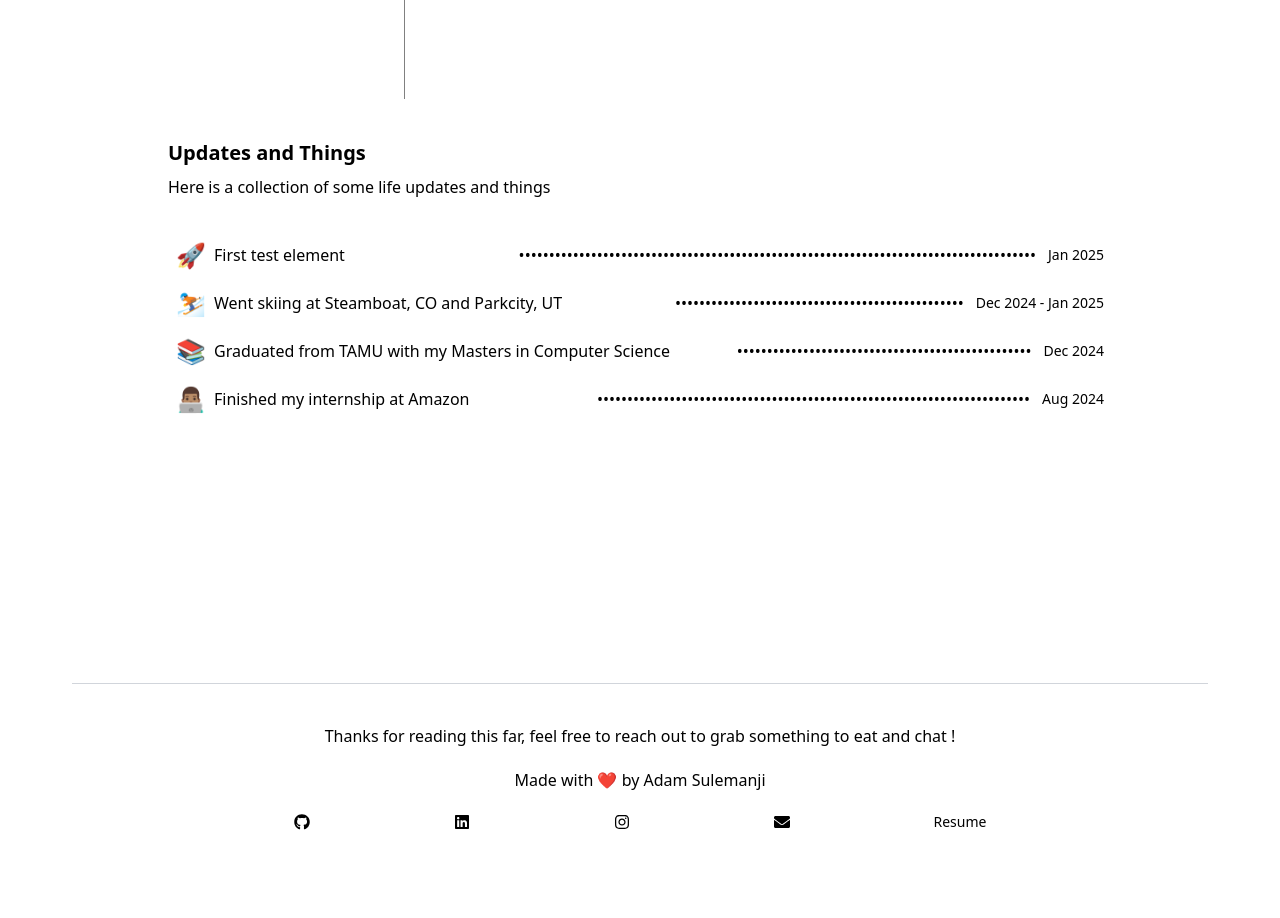
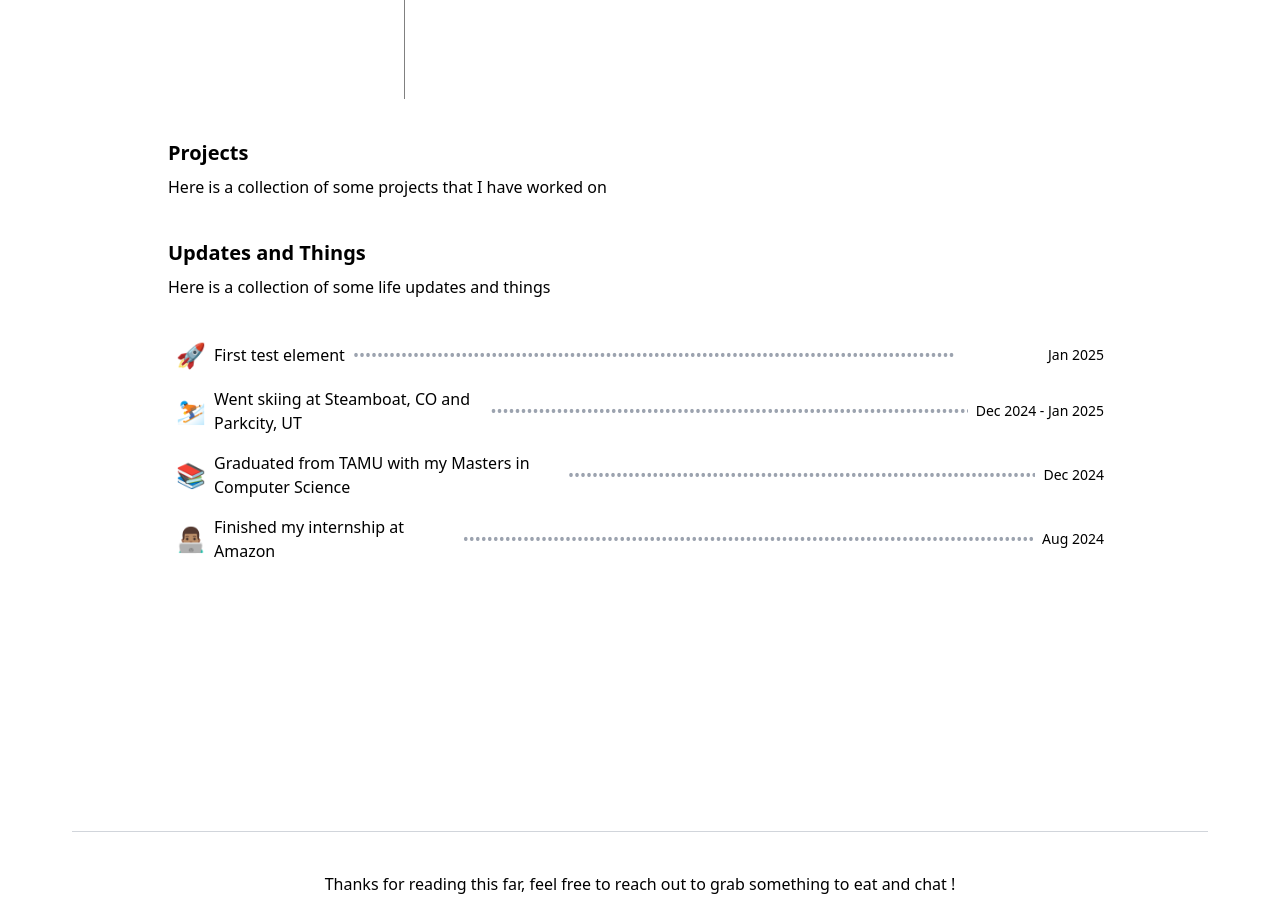
Before and after one commit to adamsulemanji/PersonalWebsite, a Next.js app in the folder frontend/: page / in a window 1280 px wide. Shown: the part 1740-2658 px from the top of the page. Before the commit the page ends 2612 px from the top, so only its background shows below. Built offline with nearby package versions, Linux system fonts and the light colour scheme.

Commit message:
Upating nav bar and adding dynamic dots for updates

```diff
--- a/frontend/src/app/page.tsx
+++ b/frontend/src/app/page.tsx
@@ -2,6 +2,7 @@
 
 import { useState, useEffect } from 'react';
 import { FaGithub, FaLinkedin, FaInstagram, FaEnvelope } from 'react-icons/fa';
+import { FaArrowRight } from 'react-icons/fa6';
 import Updates from '@/components/Update';
 
 export default function Home() {
@@ -185,11 +186,19 @@ export default function Home() {
             </section>
             <div>
               <p className='group relative mt-2 inline-block text-xl font-bold'>
-                Updates and Things
-                <span className='absolute bottom-0 left-0 mt-1 block h-[2px] w-0 bg-current transition-all duration-300 group-hover:w-full'></span>
+                Projects{' '}
+                <span className='absolute bottom-0 left-0 mt-1 block h-[1px] w-0 bg-current transition-all duration-300 group-hover:w-full'></span>
               </p>
               <p className='mt-2'>
-                {' '}
+                Here is a collection of some projects that I have worked on
+              </p>
+            </div>
+            <div>
+              <p className='group relative mt-2 inline-block text-xl font-bold'>
+                Updates and Things{' '}
+                <span className='absolute bottom-0 left-0 mt-1 block h-[1px] w-0 bg-current transition-all duration-300 group-hover:w-full'></span>
+              </p>
+              <p className='mt-2'>
                 Here is a collection of some life updates and things
               </p>
             </div>
--- a/frontend/src/components/NavBar.tsx
+++ b/frontend/src/components/NavBar.tsx
@@ -11,6 +11,8 @@ import {
 } from '@/components/ui/navigation-menu';
 import { Sheet, SheetContent, SheetTrigger } from '@/components/ui/sheet';
 import LightDarkToggle from '@/components/theme/LightDarkToggle';
+import { usePathname } from 'next/navigation';
+
 
 interface NavItem {
   title: string;
@@ -18,15 +20,16 @@ interface NavItem {
 }
 
 const leftNavItems: NavItem[] = [
-  { title: 'About', redirect: '/page/about' },
-  { title: 'Projects', redirect: '/page/projects' },
-  { title: 'Pictures', redirect: '/page/pictures' },
+  { title: 'About', redirect: '/page/about/' },
+  { title: 'Projects', redirect: '/page/projects/' },
+  { title: 'Pictures', redirect: '/page/pictures/' },
 ];
 
 const rightNavItems = [{ title: 'Dark Mode', action: 'toggleDarkMode' }];
 
 export default function Navbar() {
   const [isOpen, setIsOpen] = useState(false);
+  const pathname = usePathname();
 
   return (
     <header className='sticky top-0 z-50 w-full border-b bg-background/95 p-8 backdrop-blur supports-[backdrop-filter]:bg-background/60'>
@@ -47,7 +50,9 @@ export default function Navbar() {
               {leftNavItems.map((item) => (
                 <NavigationMenuItem key={item.title}>
                   <NavigationMenuLink
-                    className='m-2 rounded-md bg-transparent px-4 py-2 text-base backdrop-blur hover:bg-gray-100 supports-[backdrop-filter]:bg-transparent dark:hover:bg-gray-800'
+                    className={`m-2 rounded-md bg-transparent px-4 py-2 text-base backdrop-blur hover:bg-gray-100 supports-[backdrop-filter]:bg-transparent dark:hover:bg-gray-800 ${
+                      pathname === item.redirect ? 'font-extrabold underline underline-offset-2' : ''
+                    }`}
                     href={'redirect' in item ? item.redirect : '#'}
                   >
                     {item.title}
--- a/frontend/src/components/Update.tsx
+++ b/frontend/src/components/Update.tsx
@@ -1,12 +1,6 @@
 'use client';
 
 import { updates } from '@/assets/updates';
-
-const getDots = (description: string, date: string) => {
-  const baseLength = 112;
-  const dots = Math.max(1, baseLength - description.length - date.length);
-  return '•'.repeat(dots);
-};
 
 interface UpdatesProps {
   category: string;
@@ -29,10 +23,14 @@ export default function Updates({ category }: UpdatesProps) {
                 <span className='text-2xl'>{update.icon}</span>
                 <p className='text-md font-light'>{update.description}</p>
               </div>
-              <div className='flex items-center space-x-2'>
-                <span className='text-md mx-1 font-light'>
-                  {getDots(update.description, update.date)}
+
+              <div className='flex-grow mx-2 overflow-hidden'>
+                <span className='whitespace-nowrap text-md font-light text-gray-400'>
+                  {Array(100).fill('•').join('')}
                 </span>
+              </div>
+
+              <div className='flex-shrink-0'>
                 <p className='text-sm'>{update.date}</p>
               </div>
             </div>
```
